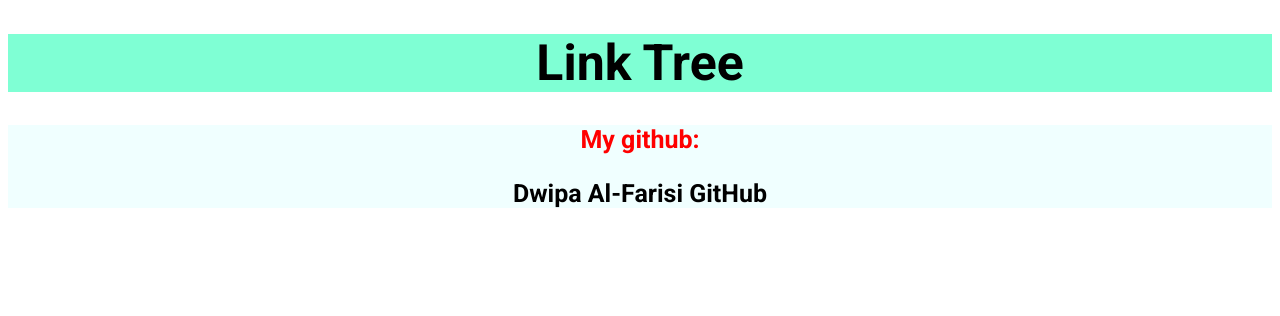
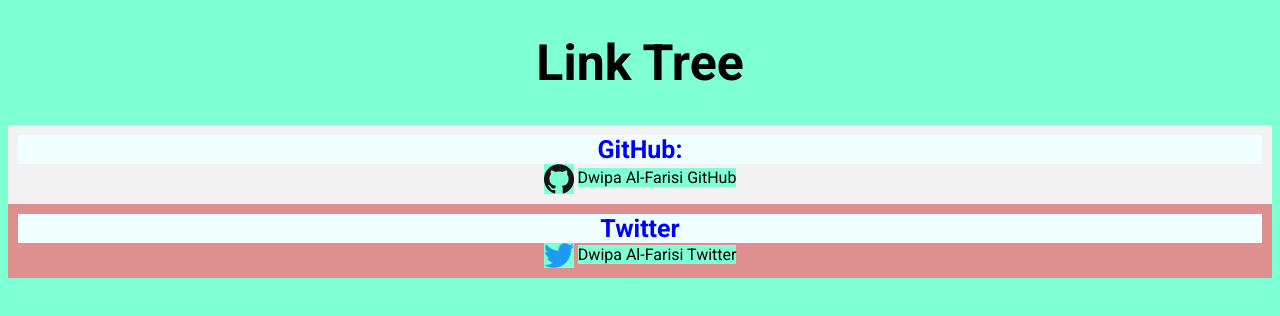
Before and after one commit to dwipaalfarisi/html-css, a plain HTML site: page link-tree/index.html in a window 1280 px wide. Drawn offline with Linux system fonts and the light colour scheme.

Commit message:
edit github and add twitter on index.html

```diff
--- a/link-tree/index.html
+++ b/link-tree/index.html
@@ -15,9 +15,15 @@
         <h1>Link Tree</h1>
     </header>
     <main>
-        <div class="github">
-            <p>My github:</p>
+        <div class="github-text">
+            <p class="github">GitHub:</p>
+            <img src="./icons/github-dark.png" alt="GitHub image">
             <a href="https://github.com/dwipaalfarisi" target="_blank">Dwipa Al-Farisi GitHub</a>
+        </div>
+        <div class="twitter-text">
+            <p class="twitter">Twitter</p>
+            <img src="./icons/twitter-blue.png" alt="Twitter logo">
+            <a href="https://twitter.com/DwipaAlfarisi">Dwipa Al-Farisi Twitter</a>
         </div>
     </main>
 </body>
--- a/link-tree/style.css
+++ b/link-tree/style.css
@@ -1,18 +1,25 @@
+* {
+    background-color: aquamarine;
+}
+
 body {
     font-family: 'Roboto', sans-serif;
+}
+
+main {
+    background-color: rgb(242, 242, 242);
 }
 
 h1 {
     text-align: center;
     font-size: 50px;
-    background-color: aquamarine;
 }
 
 .github {
     font-weight: bold;
     text-align: center;
     font-size: 25px;
-    color: red;
+    color: blue;
     margin: 0px;
     padding: 0px, 0px;
     background-color: azure;
@@ -30,7 +37,61 @@ h1 {
 .github a:active {
     color: purple;
 }
-/*
-.github a:visited {
+
+.github-text {
+    text-align: center;
+    background-color: rgb(242, 242, 242);
+    padding: 10px;
+}
+
+.github-text a{
     color: black;
-} */
+    text-decoration: none;
+}
+
+.github-text:hover a{
+    color: blue;
+}
+
+.github-text:active a{
+    color: purple;
+}
+
+.github-text img {
+    vertical-align: middle;
+    height: 30px;
+}
+
+.twitter {
+    font-weight: bold;
+    text-align: center;
+    font-size: 25px;
+    color: blue;
+    margin: 0px;
+    padding: 0px, 0px;
+    background-color: azure;
+}
+
+.twitter-text {
+    text-align: center;
+    background-color: rgb(223, 143, 143);
+    padding: 10px;
+}
+
+.twitter-text img {
+    vertical-align: middle;
+    height: 25px;
+}
+
+.twitter-text a{
+    color: black;
+    text-decoration: none;
+}
+
+.twitter-text:hover a{
+    color: blue;
+}
+
+.twitter-text:active a{
+    color: purple;
+}
```
Also changed, not shown: link-tree/icons/github-dark.png (added), link-tree/icons/github-light.png (added), link-tree/icons/twitter-blue.png (added), 2 other files.
